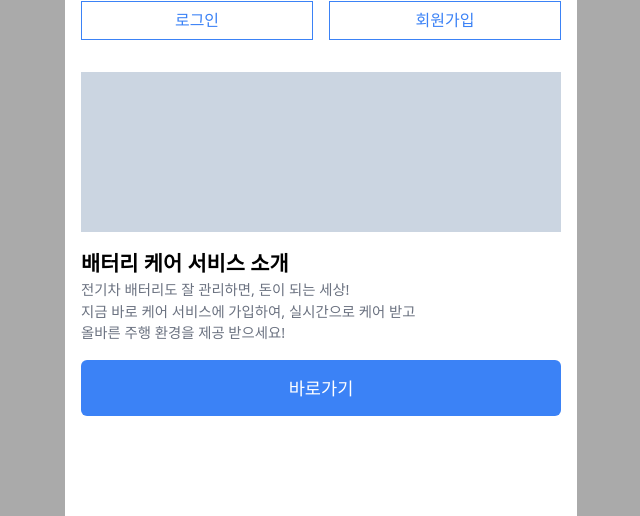
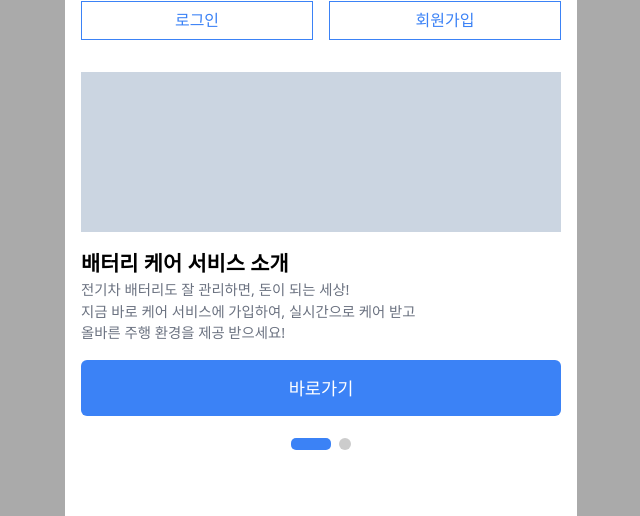
Before and after one commit to roy-pmgrow/baas2-next-webview, a Next.js app: page / in a window 1280 px wide. Shown: the part 191-707 px from the top of the page, without its empty margins (319-959 px from the left). Built offline with nearby package versions, Linux system fonts and the light colour scheme; what tailwindcss-safe-area would draw is missing.

Commit message:
💄 Design: Swiper Pagination 퍼블리싱 및 애니메이션 처리

```diff
--- a/pages/_app.tsx
+++ b/pages/_app.tsx
@@ -1,5 +1,7 @@
 import Header from "components/Header";
 import type { AppProps } from "next/app";
+import "swiper/css/bundle";
+import "swiper/css/pagination";
 import "../styles/globals.css";
 
 function MyApp({ Component, pageProps }: AppProps) {
--- a/pages/index.tsx
+++ b/pages/index.tsx
@@ -3,6 +3,7 @@ import { ContentType, swiperContents } from "data";
 import Section from "layouts/Section";
 import type { NextPage } from "next";
 import Link from "next/link";
+import { Pagination } from "swiper";
 import "swiper/css";
 import { Swiper, SwiperSlide } from "swiper/react";
 
@@ -36,6 +37,8 @@ const Home: NextPage = () => {
         slidesPerView={1}
         onSlideChange={() => console.log("slide change")}
         onSwiper={(swiper) => console.log(swiper)}
+        pagination={true}
+        modules={[Pagination]}
       >
         {swiperContents.map(({ title, description }: ContentType, index) => (
           <SwiperSlide key={index}>
--- a/styles/globals.css
+++ b/styles/globals.css
@@ -7,3 +7,21 @@
     @apply bg-[#aaa];
   }
 }
+
+.swiper-wrapper {
+  padding-bottom: 50px;
+}
+.swiper-pagination-bullet {
+  width: 12px;
+  height: 12px;
+  transition: width 0.2s;
+  background: #ccc;
+  opacity: 1;
+}
+.swiper-pagination-bullet-active {
+  width: 40px;
+  transition: width 0.2s;
+  border-radius: 5px;
+  background: #3b82f6;
+  border: 1px solid transparent;
+}
```
